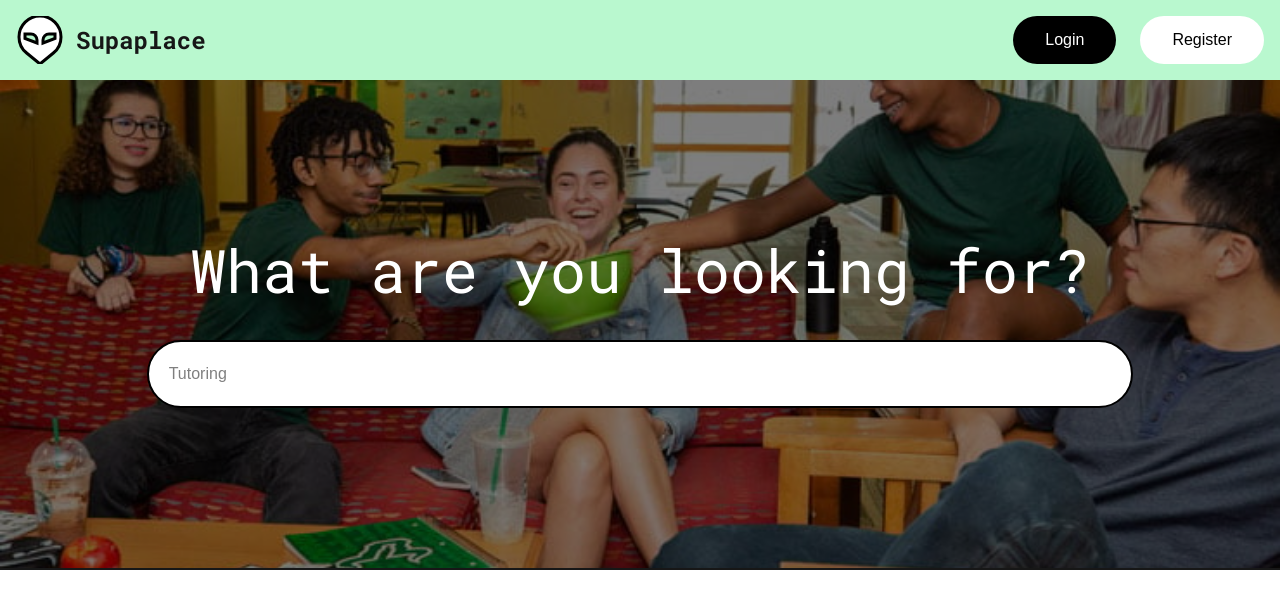
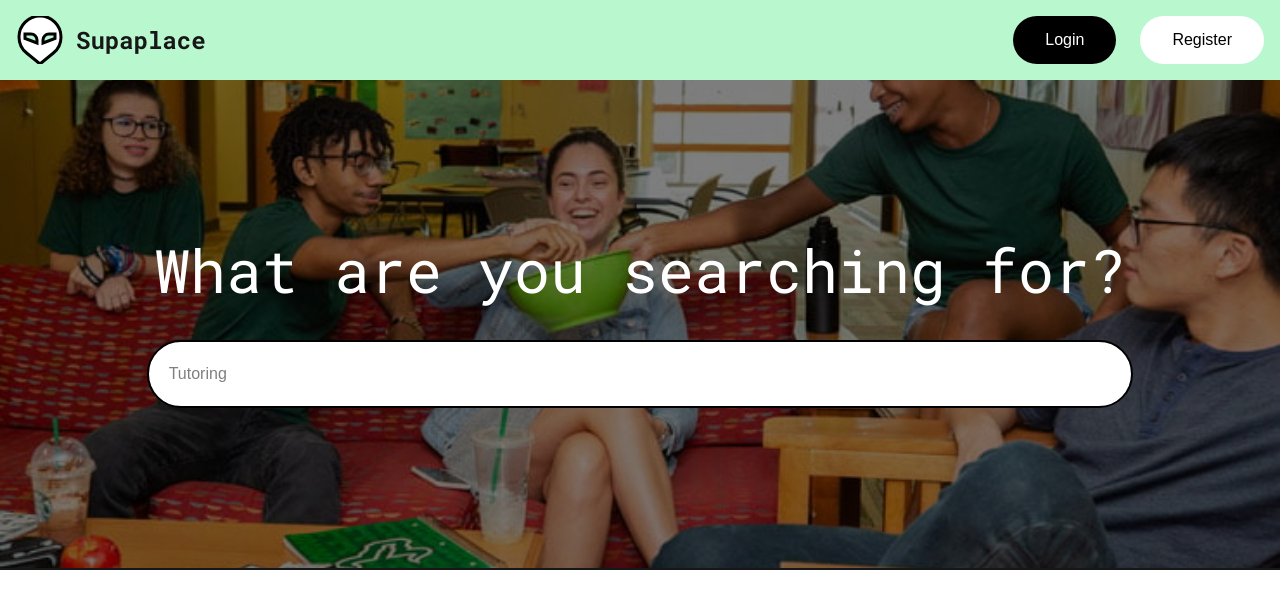
Before and after one commit to Austinling/studentMarketplace, a Next.js app in the folder frontend/: page /homepage in a window 1280 px wide. Shown: the top 608 px of the page. Built offline with nearby package versions, Linux system fonts and the light colour scheme.

Commit message:
Changed wording

```diff
--- a/frontend/app/components/MainSearch.tsx
+++ b/frontend/app/components/MainSearch.tsx
@@ -11,7 +11,7 @@ export function MainSearch() {
           className="font-roboto text-6xl text-white text-center"
           htmlFor="searchBar"
         >
-          What are you looking for?
+          What are you searching for?
         </label>
         <input
           id="searchBar"
```
